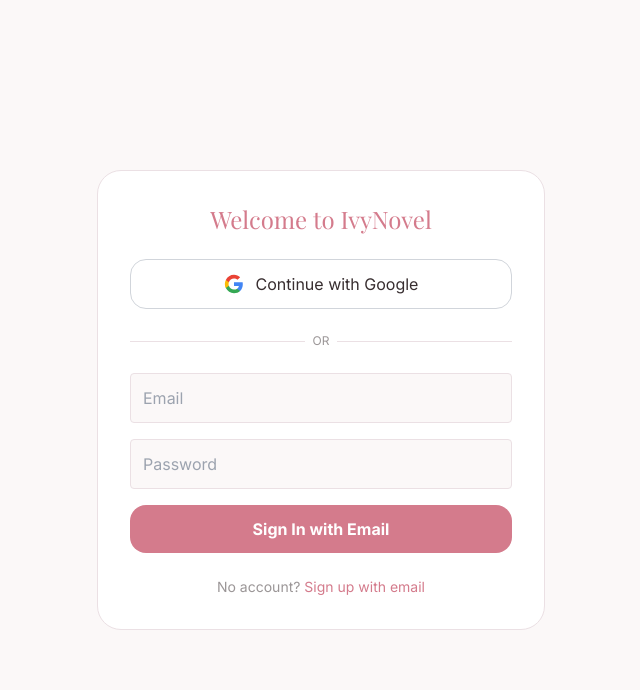
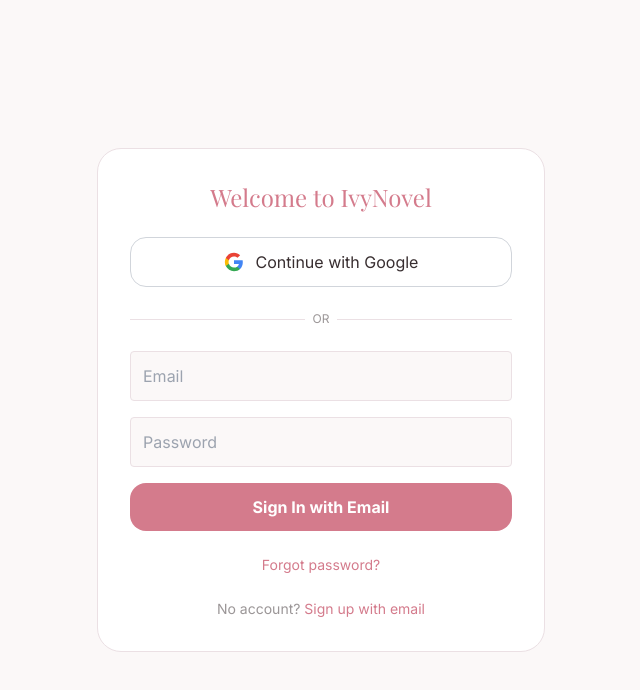
Before and after one commit to yangyifei757-dotcom/mystorysite, a Next.js app: page /login in a window 1280 px wide. Shown: the top 690 px of the page, without its empty margins (319-959 px from the left). Built offline with nearby package versions, Linux system fonts and the light colour scheme; no server answers; a web font is replaced by a local one.

Commit message:
Update page.tsx

```diff
--- a/app/login/page.tsx
+++ b/app/login/page.tsx
@@ -2,6 +2,7 @@
 
 import { useState } from 'react'
 import { supabase } from '@/lib/supabaseClient'
+import Link from 'next/link'
 
 export default function LoginPage() {
   const [email, setEmail] = useState('')
@@ -95,7 +96,7 @@
           </div>
         </div>
 
-        {/* 邮箱登录 */}
+        {/* 邮箱登录表单 */}
         <form onSubmit={handleEmailLogin} className="space-y-4">
           <input
             type="email"
@@ -122,6 +123,11 @@
           </button>
         </form>
 
+        {/* 忘记密码链接 */}
+        <p className="text-center text-sm text-foreground/50">
+          <Link href="/forgot-password" className="text-primary hover:underline">Forgot password?</Link>
+        </p>
+
         <p className="text-center text-sm text-foreground/50">
           No account?{' '}
           <button onClick={handleSignUp} className="text-primary hover:underline" disabled={loading}>
```
